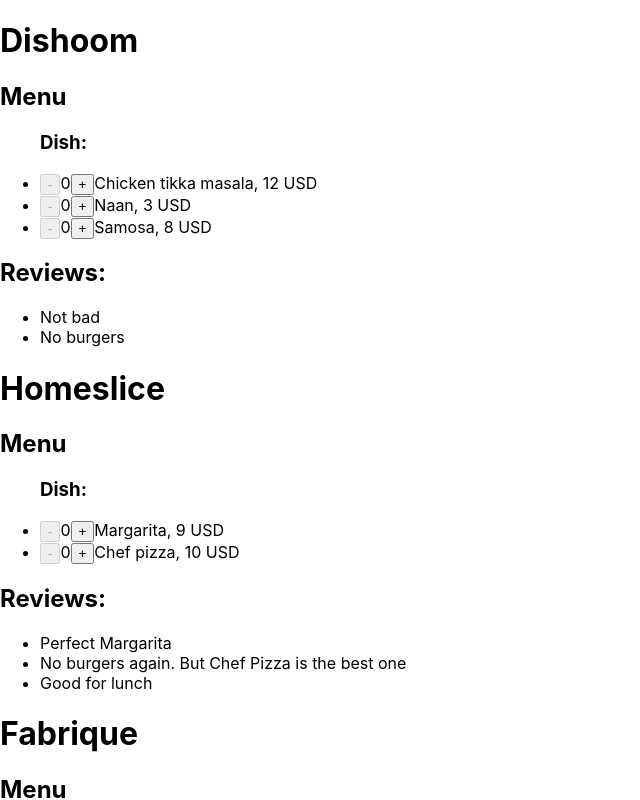
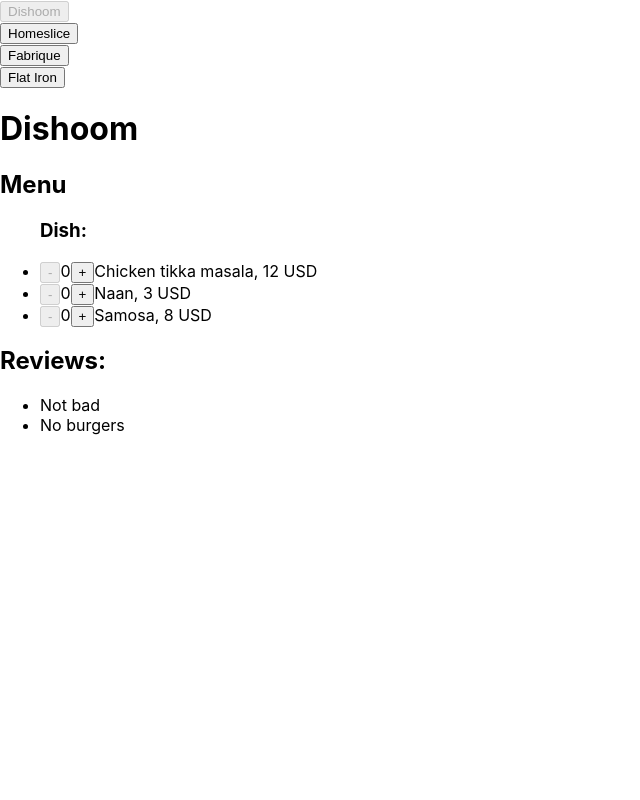
Before and after one commit to ghost3ds/react-2022-12-21, a React (Create React App) app: page / in a window 1280 px wide. Shown: the top 800 px of the page, without its empty margins (0-640 px from the left). Built offline with nearby package versions, Linux system fonts and the light colour scheme.

Commit message:
add tabs tab

```diff
--- /dev/null
+++ b/src/App.jsx
@@ -0,0 +1,16 @@
+import React, { useState } from 'react';
+import Restaurant from './components/Restaurant/Restaurant';
+import { restaurants } from './constants/fixtures';
+import Tabs from './Tabs/Tabs';
+
+const App = () => {
+  const [activeRestaurantIndex, setActiveRestaurantIndex] = useState(0);
+  return (
+    <div>
+      <Tabs restaurants={restaurants} onTabClick={setActiveRestaurantIndex} activeIndex={activeRestaurantIndex} />
+      <Restaurant restaurant={restaurants[activeRestaurantIndex]} />
+    </div>
+  );
+};
+
+export default App;
--- /dev/null
+++ b/src/Tab/Tab.jsx
@@ -0,0 +1,14 @@
+import React from 'react';
+import Button from '../components/Button/Button';
+
+const Tab = ({ name, onClick, isActive }) => {
+  return (
+    <div>
+      <Button onClick={onClick} disabled={isActive}>
+        {name}
+      </Button>
+    </div>
+  );
+};
+
+export default Tab;
--- /dev/null
+++ b/src/Tabs/Tabs.jsx
@@ -0,0 +1,14 @@
+import React from 'react';
+import Tab from '../Tab/Tab';
+
+const Tabs = ({ restaurants, onTabClick, activeIndex }) => {
+  return (
+    <div>
+      {restaurants.map(({ name }, index) => (
+        <Tab name={name} onClick={() => onTabClick(index)} isActive={index === activeIndex} />
+      ))}
+    </div>
+  );
+};
+
+export default Tabs;
--- a/src/components/Dish/Dish.jsx
+++ b/src/components/Dish/Dish.jsx
@@ -1,17 +1,17 @@
 import React from 'react';
-import { useState } from 'react';
+import { useCount } from '../../hooks/useCount';
 import Button from '../Button/Button';
 import Ingredients from '../Ingredients/Ingredients';
 
 const Dish = ({ dish }) => {
-  const [count, setCount] = useState(0);
+  const { count, increment, decrement } = useCount();
   return (
     <div>
-      <Button onClick={() => setCount(count - 1)} disabled={count === 0}>
+      <Button onClick={decrement} disabled={count === 0}>
         -
       </Button>
       {count}
-      <Button onClick={() => setCount(count + 1)} disabled={count === 5}>
+      <Button onClick={increment} disabled={count === 5}>
         +
       </Button>
       {`${dish.name}, ${dish.price} USD`}
--- a/src/components/Ingredient/Ingredient.jsx
+++ b/src/components/Ingredient/Ingredient.jsx
@@ -1,17 +1,17 @@
 import React from 'react';
-import { useState } from 'react';
+import { useCount } from '../../hooks/useCount';
 import Button from '../Button/Button';
 
 const Ingredient = ({ ingredient }) => {
-  const [count, setCount] = useState(1);
+  const { count, increment, decrement } = useCount(1);
   return (
     <div>
       {ingredient}
-      <Button onClick={() => setCount(count - 1)} disabled={count === 1}>
+      <Button onClick={decrement} disabled={count === 1}>
         -
       </Button>
       {count}
-      <Button onClick={() => setCount(count + 1)} disabled={count === 5}>
+      <Button onClick={increment} disabled={count === 5}>
         +
       </Button>
     </div>
--- a/src/components/Restaurant/Restaurant.jsx
+++ b/src/components/Restaurant/Restaurant.jsx
@@ -1,15 +1,14 @@
 import React from 'react';
-import Button from '../Button/Button';
 import Menu from '../Menu/Menu';
 import Reviews from '../Reviews/Reviews';
 
-const Restaurant = ({ name, menu, reviews }) => {
+const Restaurant = ({ restaurant }) => {
   return (
     <div>
-      <h1>{name}</h1>
+      <h1>{restaurant.name}</h1>
       <div>
-        <Menu menu={menu} />
-        <Reviews reviews={reviews} />
+        <Menu menu={restaurant.menu} />
+        <Reviews reviews={restaurant.reviews} />
       </div>
     </div>
   );
--- /dev/null
+++ b/src/hooks/useCount.js
@@ -0,0 +1,10 @@
+import { useCallback, useState } from 'react';
+
+export const useCount = (defaultValue = 0) => {
+  const [count, setCount] = useState(defaultValue);
+
+  const increment = useCallback(() => setCount((prevState) => prevState + 1), []);
+  const decrement = useCallback(() => setCount((prevState) => prevState - 1), []);
+
+  return { count, increment, decrement };
+};
--- a/src/index.js
+++ b/src/index.js
@@ -1,19 +1,13 @@
 import React from 'react';
 import ReactDOM from 'react-dom/client';
-import Restaurant from './components/Restaurant/Restaurant';
-
-import { restaurants } from './constants/fixtures';
+import App from './App';
 
 import './index.css';
 
 const root = ReactDOM.createRoot(document.getElementById('root'));
 
-// const restaurant = restaurants[0];
-
 root.render(
   <div>
-    {restaurants.map(({ name, menu, reviews }) => (
-      <Restaurant name={name} menu={menu} reviews={reviews} />
-    ))}
+    <App />
   </div>,
 );
```
